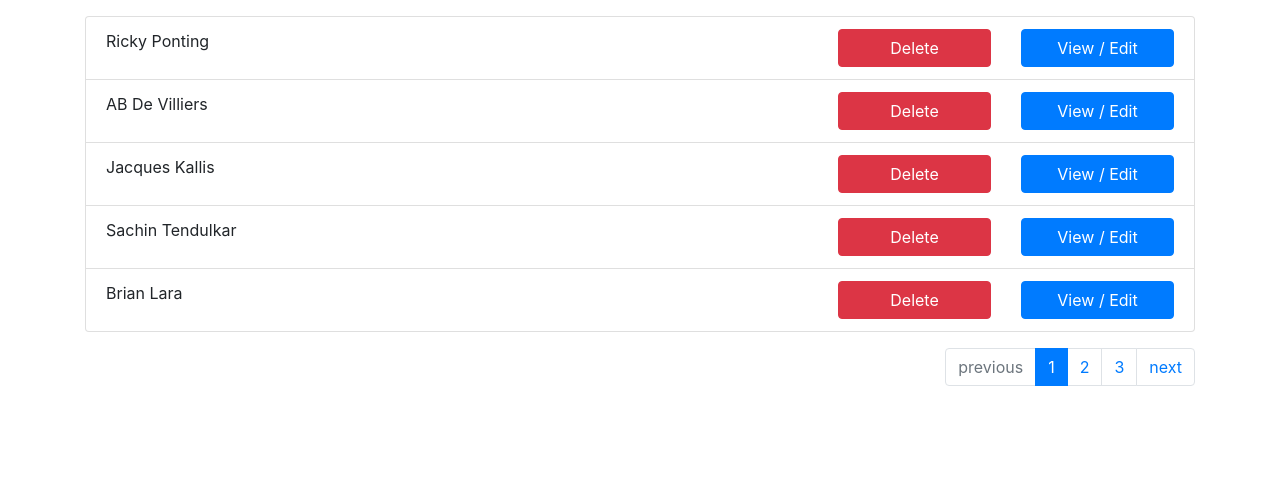
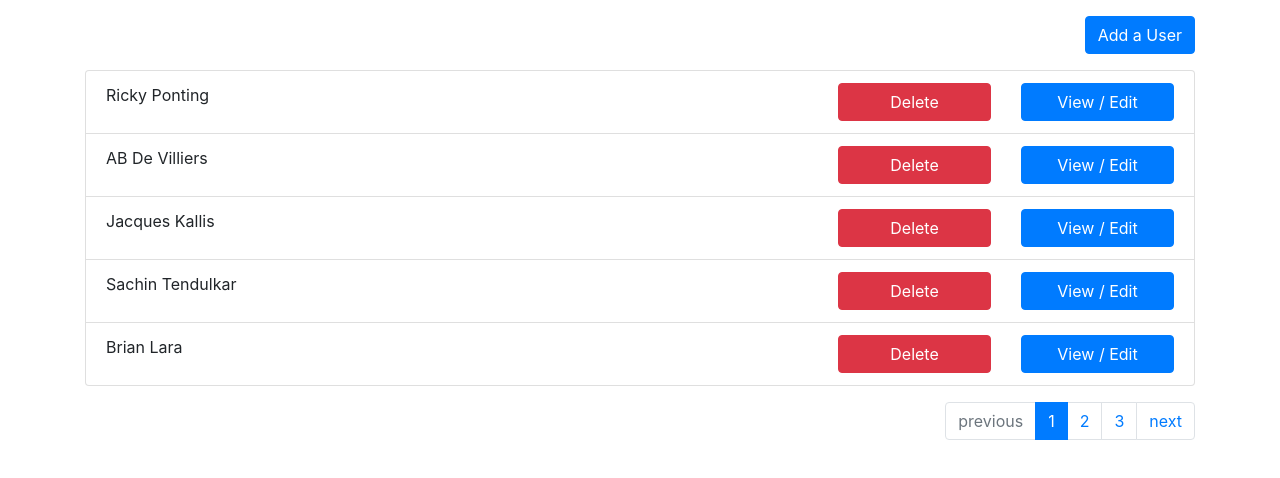
Before and after one commit to iwankruger/register-users, a React (Create React App) app in the folder client/: page /users in a window 1280 px wide. Shown: the top 478 px of the page. Built offline with nearby package versions, Linux system fonts and the light colour scheme.

Commit message:
Added new user button

```diff
--- a/client/src/components/UsersShow.tsx
+++ b/client/src/components/UsersShow.tsx
@@ -74,7 +74,14 @@
 
         return (
             <div>
-                <ul className="list-group">{this.renderUsers()}</ul>
+                <div className="d-flex justify-content-end">
+                    <Link className="btn btn-primary float-right1" to="/users/new">
+                        Add a User
+                    </Link>
+                </div>
+                <div className="pt-3">
+                    <ul className="list-group">{this.renderUsers()}</ul>
+                </div>
 
                 <div className="float-right pt-3">
                     <ReactPaginate
```
